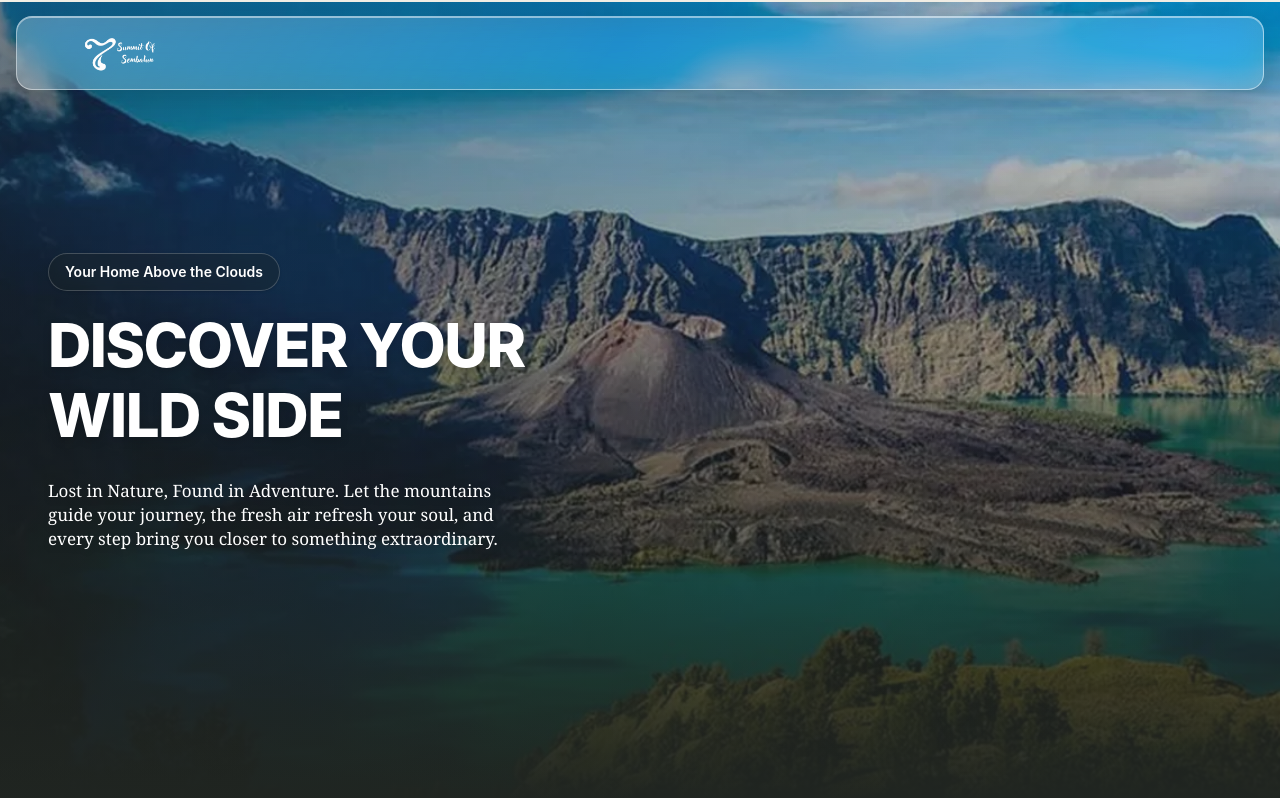
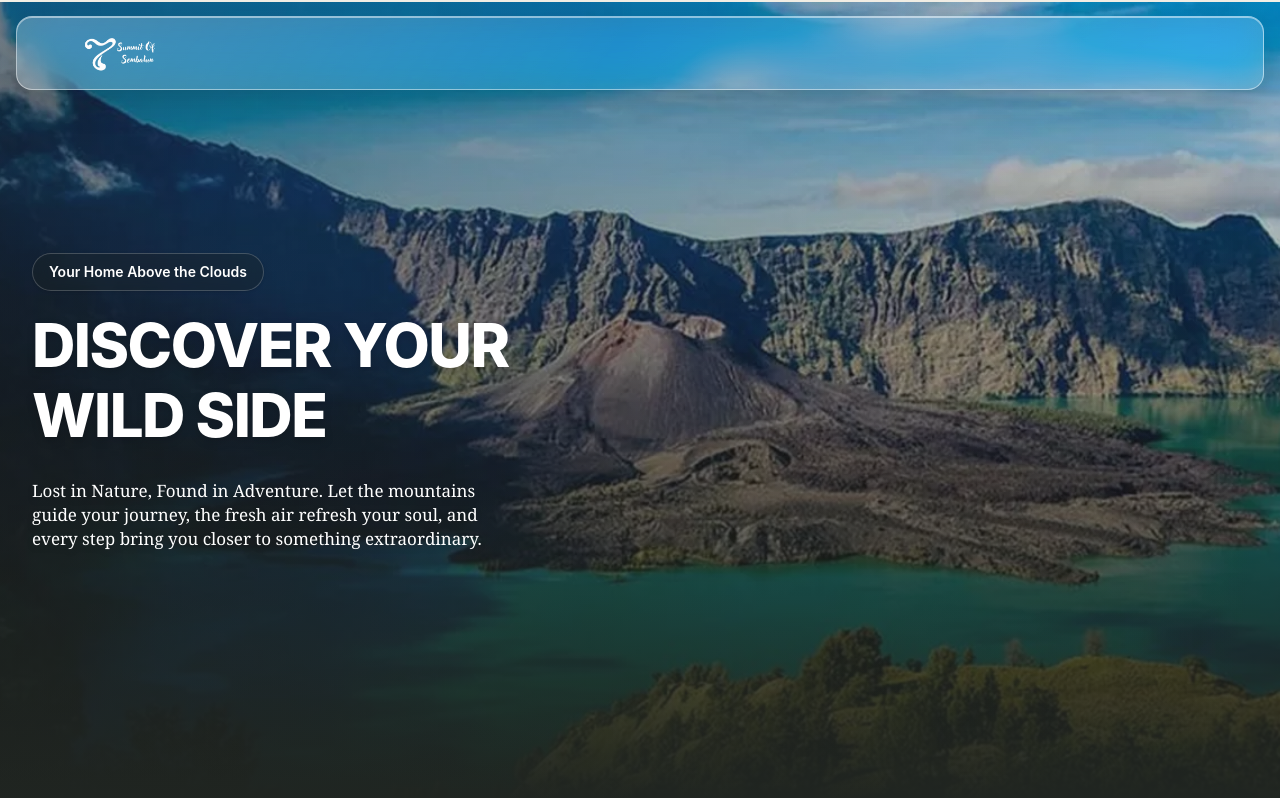
Before and after one commit to 4131yyu/seven-summit-rinjani, a React (Vite) app: page / in a window 1280 px wide. Built offline with nearby package versions, Linux system fonts and the light colour scheme.

Commit message:
menyesuaikan tinggi layar & komponen text

```diff
--- a/src/components/landing/HeroSection.tsx
+++ b/src/components/landing/HeroSection.tsx
@@ -3,10 +3,10 @@ import { HeroMedia } from "./HeroMedia";
 
 export function HeroSection() {
   return (
-    <section aria-labelledby="landing-hero-title" className="homepage-hero relative isolate flex h-dvh min-h-0 items-center overflow-hidden bg-charcoal px-6 py-24 text-white sm:px-8 lg:px-12">
+    <section aria-labelledby="landing-hero-title" className="homepage-hero relative isolate flex h-dvh min-h-0 items-center overflow-hidden bg-charcoal px-4 py-24 text-white sm:px-6 lg:px-8">
       <HeroMedia posterSrc={assetPaths.heroPoster} videoSrc={assetPaths.landingHeroVideo} />
       <div aria-hidden="true" className="pointer-events-none absolute inset-0 bg-linear-to-r from-charcoal/35 via-charcoal/15 to-transparent" />
-      <div className="relative z-10 mx-auto w-full max-w-7xl">
+      <div className="relative z-10 mx-0 w-full max-w-7xl">
         <div className="max-w-2xl">
           <p className="inline-flex rounded-full border border-white/20 bg-charcoal/30 px-4 py-2 text-xs font-semibold text-white shadow-sm backdrop-blur-sm sm:text-sm">
             Your Home Above the Clouds
```
